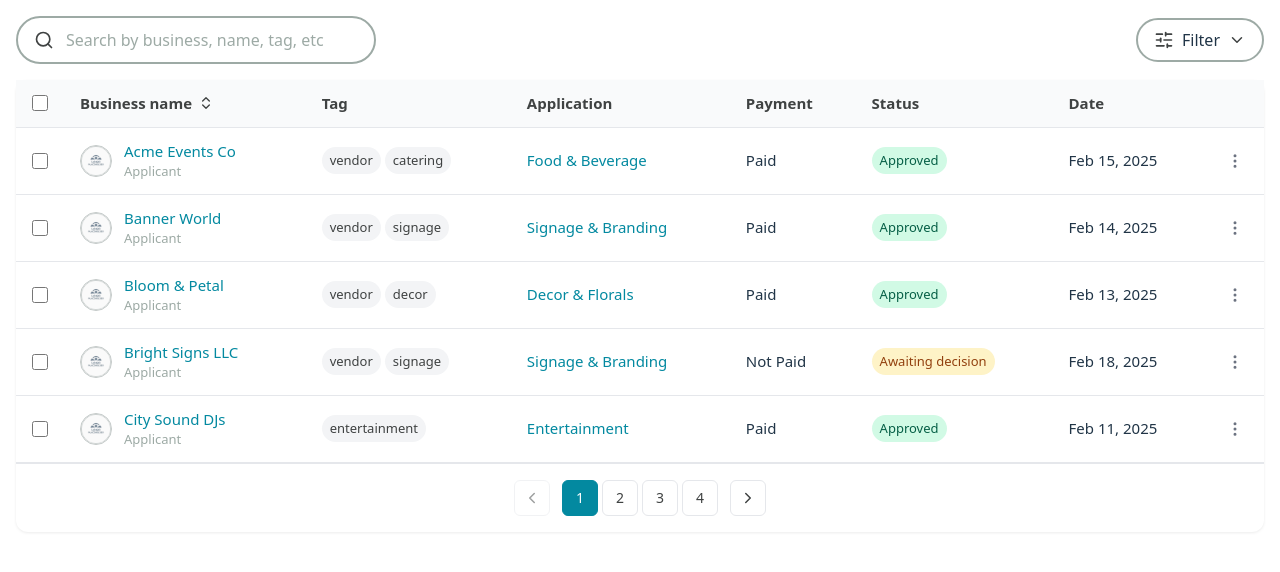
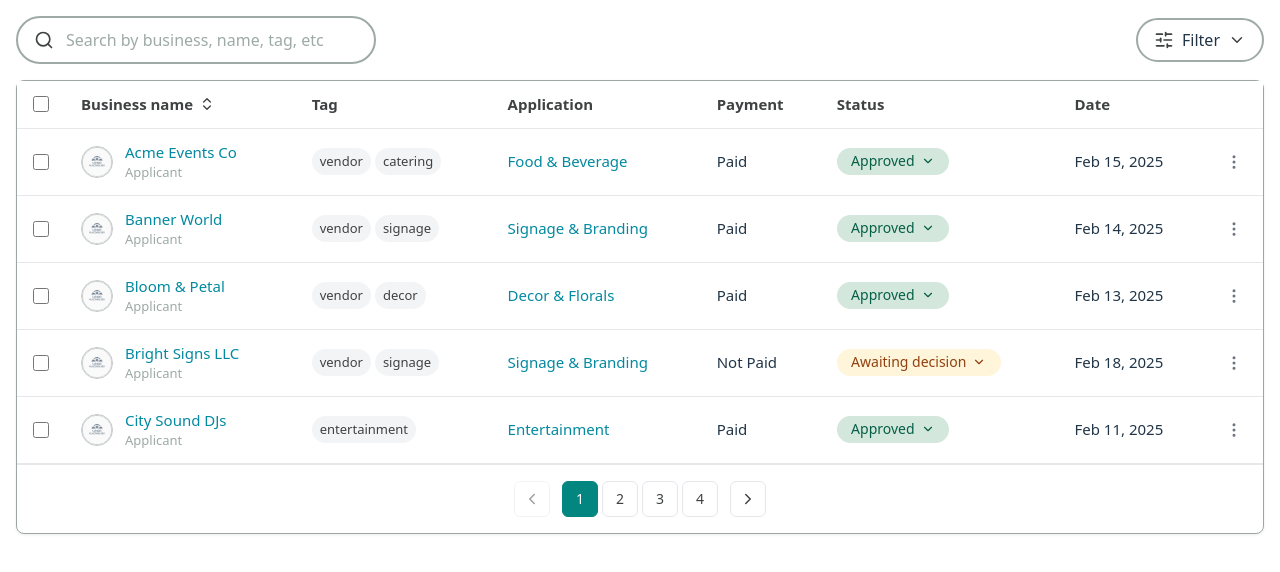
Before and after one commit to nitishahuja/eventeny, a React (Vite) app: page / in a window 1280 px wide. Shown: the top 572 px of the page. Built offline with nearby package versions, Linux system fonts and the light colour scheme.

Commit message:
improved resposivity

```diff
--- a/src/components/Table/Table.css
+++ b/src/components/Table/Table.css
@@ -3,7 +3,8 @@
   min-width: 0;
   max-width: 100%;
   background: #fff;
-  border-radius: 12px;
+  border-radius: 8px;
+  border: 1px solid #9da6a5;
   box-shadow: 0 1px 3px rgba(0, 0, 0, 0.08);
   overflow-x: clip;
   overflow-y: visible;
@@ -129,7 +130,6 @@
     align-items: center;
     gap: 0.75rem;
     padding: 0.75rem 1rem;
-    background: #f9fafb;
     border-bottom: 1px solid #e5e7eb;
   }
 
@@ -228,7 +228,7 @@
 .table th {
   font-weight: 600;
   color: #3f4242;
-  background: #f9fafb;
+  background: #fff;
 }
 
 .table tbody tr:hover {
@@ -347,23 +347,44 @@
   font-weight: 500;
 }
 
+.table-status-pill {
+  display: inline-flex;
+  align-items: center;
+  justify-content: center;
+  gap: 0.375rem;
+  padding: 0.35rem 0.9rem;
+  border-radius: 9999px;
+  font-size: 0.875rem;
+  font-weight: 500;
+}
+
+.table-status-text {
+  line-height: 1.2;
+}
+
+.table-status-icon {
+  display: inline-flex;
+  align-items: center;
+  justify-content: center;
+}
+
 .table-status--awaiting {
-  background: #fef3c7;
+  background: #fef5db;
   color: #92400e;
 }
 
 .table-status--approved {
-  background: #d1fae5;
+  background: #d3e7dc;
   color: #065f46;
 }
 
 .table-status--waitlisted {
-  background: #dbeafe;
+  background: #d3e4f4;
   color: #1e40af;
 }
 
 .table-status--rejected {
-  background: #fee2e2;
+  background: #f7d7dc;
   color: #991b1b;
 }
 
@@ -471,14 +492,14 @@
 }
 
 .table-pagination-page--active {
-  background: #0389a0;
-  border-color: #0389a0;
+  background: #038580;
+  border-color: #038580;
   color: #fff;
 }
 
 .table-pagination-page--active:hover {
-  background: #027a8f;
-  border-color: #027a8f;
+  background: #038580;
+  border-color: #038580;
   color: #fff;
 }
 
@@ -492,7 +513,6 @@
 /* Mobile (<480px): table fills available space, no rounded corners */
 @media (max-width: 479px) {
   .table-wrapper {
-    border-radius: 0;
     flex: 1 1 auto;
     min-height: 0;
   }
--- a/src/components/Table/Table.jsx
+++ b/src/components/Table/Table.jsx
@@ -4,6 +4,7 @@ import {
   MoreVertical,
   ChevronLeft,
   ChevronRight,
+  ChevronDown,
 } from 'lucide-react';
 import './Table.css';
 
@@ -248,9 +249,20 @@ function Table({ rows = [], loading = false, onViewApplicant }) {
                   </td>
                   <td className='table-cell'>
                     <span
-                      className={`table-status ${STATUS_COLORS[row.currentStatus] || ''}`}
+                      className={`table-status table-status-pill ${
+                        STATUS_COLORS[row.currentStatus] || ''
+                      }`}
+                      aria-label={`${row.currentStatus} status`}
                     >
-                      {row.currentStatus}
+                      <span className='table-status-text'>
+                        {row.currentStatus}
+                      </span>
+                      <ChevronDown
+                        size={14}
+                        strokeWidth={2}
+                        aria-hidden
+                        className='table-status-icon'
+                      />
                     </span>
                   </td>
                   <td className='table-cell'>{formatDate(row.date)}</td>
```
